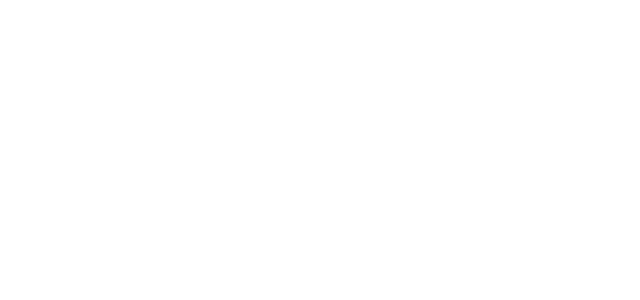
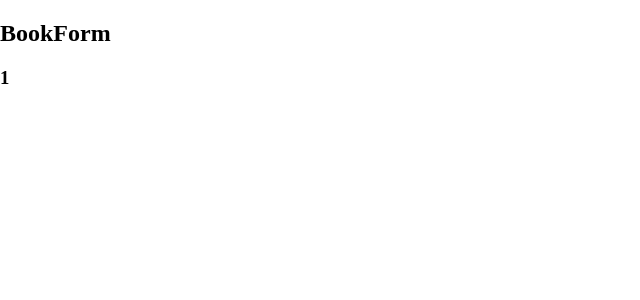
Before and after one commit to tothricsaj/Book-manager-FE, a React (Vite) app: page /book/update/1 in a window 1280 px wide. Before the commit this address had no page. Shown: the top 300 px of the page, without its empty margins (0-640 px from the left). Built offline with nearby package versions, Linux system fonts and the light colour scheme.

Commit message:
feat: adde dbook form and wiered to update route

```diff
--- a/src/App.jsx
+++ b/src/App.jsx
@@ -5,7 +5,7 @@ import {
 } from "react-router-dom";
 
 import { Home } from './components/Home/Home';
-import { BookList, BookPage } from './components/Book';
+import { BookList, BookPage, BookForm } from './components/Book';
 
 export function App() {
   return (
@@ -15,6 +15,7 @@ export function App() {
           <Route path="/" element={<Home />} />
           <Route path="books" element={<BookList />} />
           <Route path="book/:bookId" element={<BookPage />} />
+          <Route path="book/update/:bookId" element={<BookForm />} />
         </Routes>
       </BrowserRouter>
     </>
--- /dev/null
+++ b/src/components/Book/book-form/book-form.tsx
@@ -0,0 +1,13 @@
+import React from 'react';
+import { useParams } from "react-router-dom";
+
+export const BookForm = () => {
+	const book = useParams();
+
+	return (
+		<>
+			<h2>BookForm</h2>
+			<h3>{book.bookId}</h3>
+		</>
+	)
+}
--- a/src/components/Book/book-page/book-page.jsx
+++ b/src/components/Book/book-page/book-page.jsx
@@ -1,14 +1,16 @@
 import React, { useState, useEffect } from 'react';
-import { useParams } from "react-router-dom";
+import { useParams, Link } from "react-router-dom";
 
 const graphqlQuery = {
 	query:
 		`
 			query BookById($bookById: queryParamInput) {
 				complexBookSearch(params: $bookById) {
+					id
 					title
 					author
 					genre
+					pubYear
 				}
 			}
 		`,
@@ -45,6 +47,11 @@ export const BookPage = () => {
 	return (
 		<>
 			<h2>{book.title}</h2>
+			<h3>{book.author}</h3>
+			<h3>{book.genre}</h3>
+			<h3>{book.pubYear}</h3>
+
+			<Link to={`/book/update/${book.id}`}>Update</Link>
 		</>
 	)
 };
--- a/src/components/Book/index.js
+++ b/src/components/Book/index.js
@@ -1,2 +1,3 @@
 export { BookList, BookListSomeStr } from './book-list/book-list';
 export { BookPage } from './book-page/book-page';
+export { BookForm } from './book-form/book-form';
```
